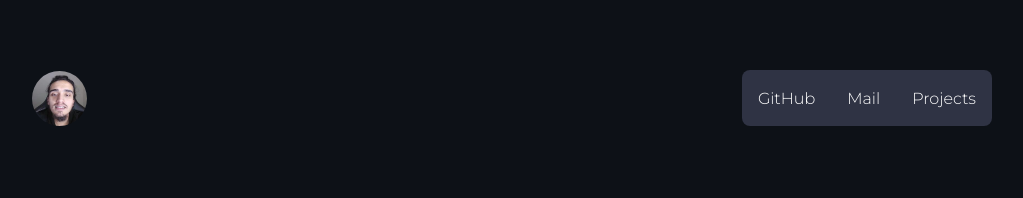
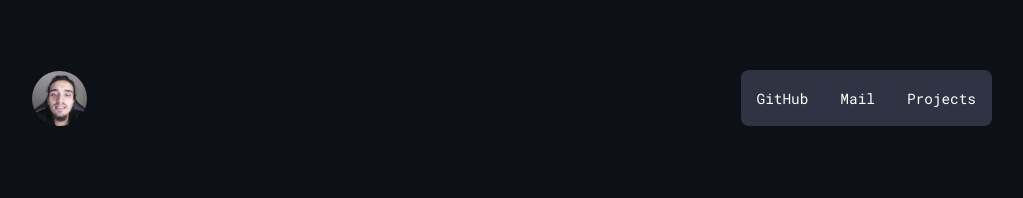
Before and after one commit to danieltadresu/try-app, a React (Create React App) app in the folder academy-web/: page / in a window 1280 px wide. Shown: the top 198 px of the page, without its empty margins (128-1151 px from the left). Built offline with nearby package versions, Linux system fonts and the light colour scheme.

Commit message:
feat(styles): improve navigation letters

```diff
--- a/academy-web/src/components/NavigationItems.module.css
+++ b/academy-web/src/components/NavigationItems.module.css
@@ -1,4 +1,9 @@
+@import url('https://fonts.googleapis.com/css2?family=Roboto+Mono&display=swap');
+
 .NavigationItems {
+  font-family: 'Roboto Mono', monospace;
+  font-size: .9rem;
+
   box-sizing: border-box;
   border-radius: 5px;
 
```
